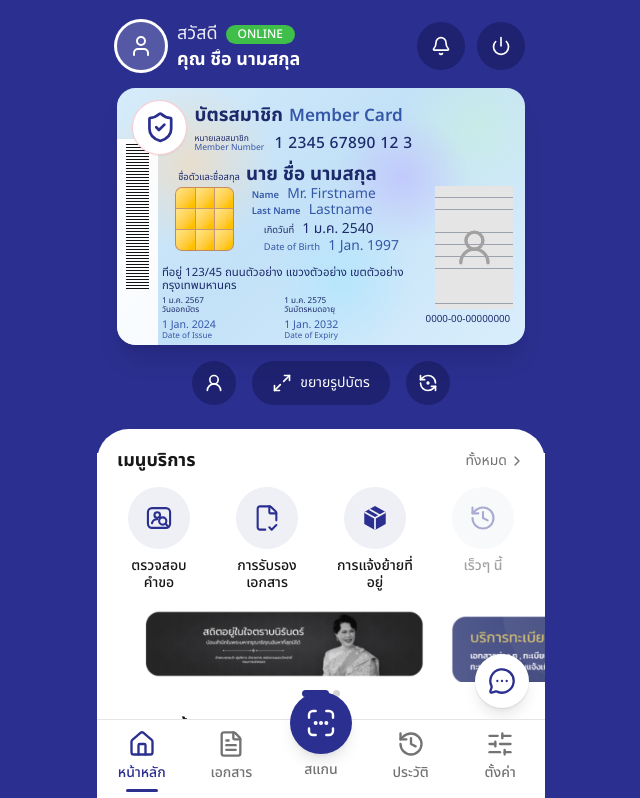
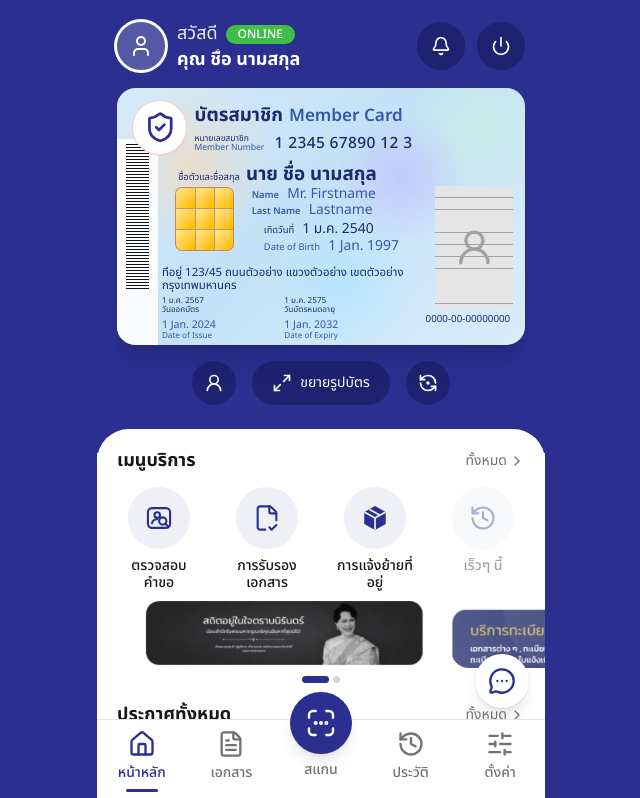
Before and after one commit to Jantories/jantorieq, a Next.js app: page / in a window 1280 px wide. Shown: the top 798 px of the page, without its empty margins (319-959 px from the left). Built offline with nearby package versions, Linux system fonts and the light colour scheme.

Commit message:
Equalize banner position and height

```diff
--- a/components/app/banner-carousel.tsx
+++ b/components/app/banner-carousel.tsx
@@ -40,12 +40,14 @@ export function BannerCarousel({ onAction }: { onAction: (msg: string) => void }
             aria-label={b.title}
             className="block w-[80%] shrink-0 snap-center"
           >
-            <img
-              src={b.src}
-              alt=""
-              draggable={false}
-              className={b.overflow ? 'block h-auto w-full' : 'block aspect-[4.3/1] w-full rounded-2xl object-cover'}
-            />
+            <span className="block aspect-[4.3/1] w-full overflow-hidden rounded-2xl">
+              <img
+                src={b.src}
+                alt=""
+                draggable={false}
+                className="block size-full object-cover"
+              />
+            </span>
           </button>
         ))}
       </div>
```
